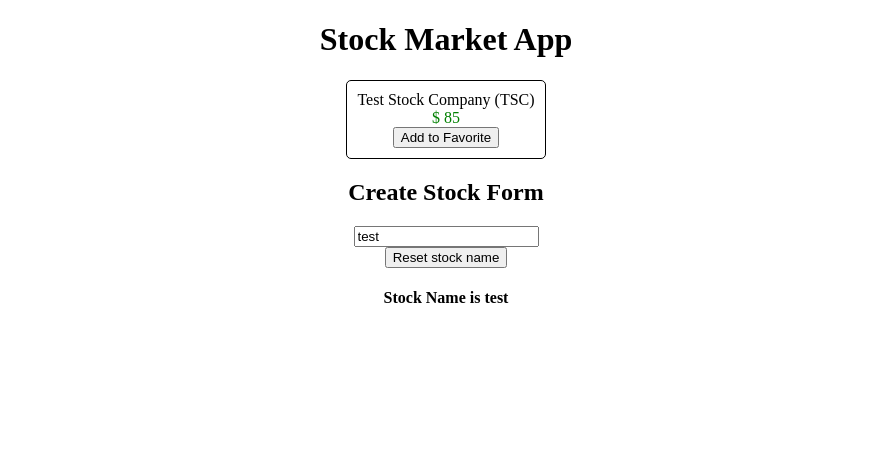
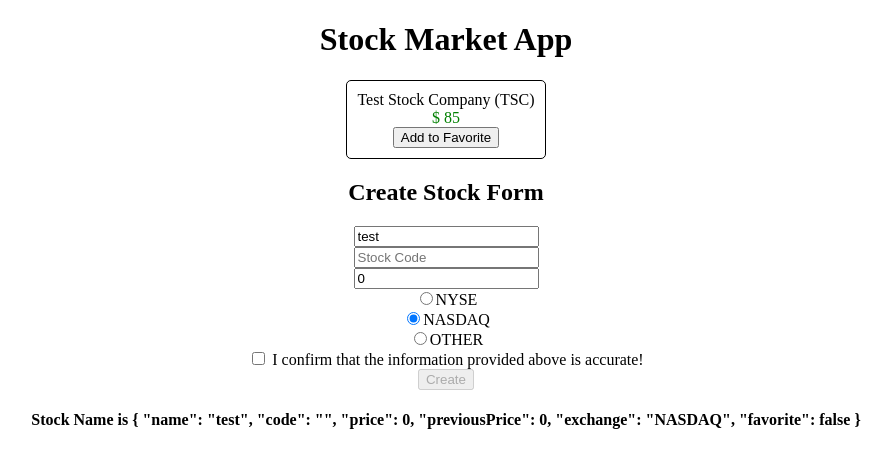
Before and after one commit to schartun/-stock-market, an Angular app: page / in a window 1280 px wide. Shown: the top 468 px of the page, without its empty margins (194-1086 px from the left). Built offline with nearby package versions, Linux system fonts and the light colour scheme.

Commit message:
A Complete Form

```diff
--- a/src/app/app.component.ts
+++ b/src/app/app.component.ts
@@ -12,7 +12,7 @@
   public stock: Stock;
 
   ngOnInit(): void {
-    this.stock = new Stock('Test Stock Company', 'TSC', 85, 80);
+    this.stock = new Stock('Test Stock Company', 'TSC', 85, 80,'TST');
   }
 
   onToggleFavorite(stock: Stock) {
--- a/src/app/model/stock.ts
+++ b/src/app/model/stock.ts
@@ -5,7 +5,8 @@
     public name: string,
     public code: string,
     public price: number,
-    public previousPrice: number
+    public previousPrice: number,
+    public exchange: string
   ) {}
 
   isPositiveChange(): boolean {
--- a/src/app/stock/create-stock/create-stock.component.html
+++ b/src/app/stock/create-stock/create-stock.component.html
@@ -1,15 +1,41 @@
 <h2>Create Stock Form</h2>
 
 <div class="form-group">
-  <form>
+  <form (ngSubmit)="createStock()">
     <div class="stock-name">
-      <input type="text"
-             placeholder="Stock Name"
-      [value]="stock.name"
-             (input)="stock.name=$event.target.value">
+      <input type="text" placeholder="Stock Name"
+             name="stockName" [(ngModel)]="stock.name">
     </div>
+    <div class="stock-code">
+      <input type="text" placeholder="Stock Code"
+             name="stockCode" [(ngModel)]="stock.code">
+    </div>
+    <div class="stock-code">
+      <input type="number" placeholder="Stock Price"
+             name="stockPrice" [ngModel]="stock.price"
+             (ngModelChange)="setStockPrice($event)">
+    </div>
+    <div class="stock-exchange">
+      <div>
+        <input type="radio" name="stockExchange"
+               [(ngModel)]="stock.exchange" value="NYSE">NYSE
+      </div>
+      <div>
+        <input type="radio" name="stockExchange"
+               [(ngModel)]="stock.exchange" value="NASDAQ">NASDAQ
+      </div>
+      <div>
+        <input type="radio" name="stockExchange"
+               [(ngModel)]="stock.exchange" value="OTHER">OTHER
+      </div>
+    </div>
+    <div class="stock-confirm">
+      <input type="checkbox" name="stockConfirm"
+             [(ngModel)]="confirmed">
+      I confirm that the information provided above is accurate!
+    </div>
+    <button [disabled]="!confirmed" type="submit">Create</button>
   </form>
-  <button (click)="stock.name='test'">Reset stock name</button>
 </div>
 
-<h4>Stock Name is {{stock.name}}</h4>
+<h4>Stock Name is {{stock | json}}</h4>
--- a/src/app/stock/create-stock/create-stock.component.ts
+++ b/src/app/stock/create-stock/create-stock.component.ts
@@ -9,6 +9,15 @@
 export class CreateStockComponent {
   public stock: Stock;
   constructor() {
-    this.stock = new Stock('test', '', 0, 0);
+    this.stock = new Stock('test', '', 0, 0, 'NASDAQ');
+  }
+
+  setStockPrice(price) {
+    this.stock.price = price;
+    this.stock.previousPrice = price;
+  }
+
+  createStock() {
+    console.log('Creating stock ', this.stock);
   }
 }
```
